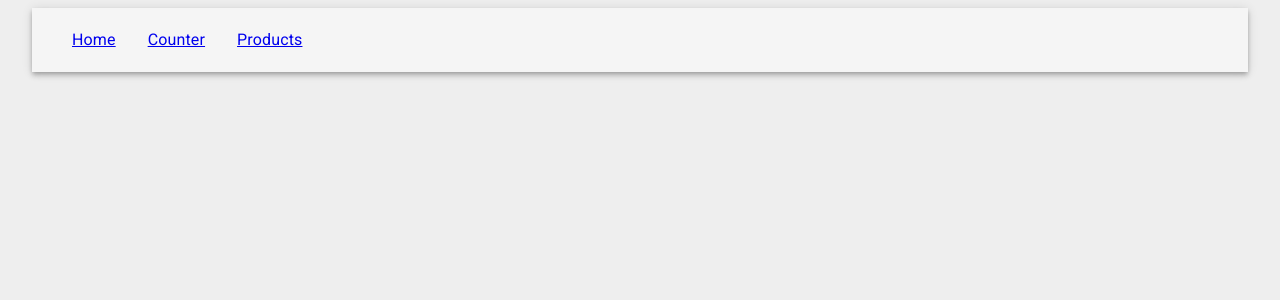
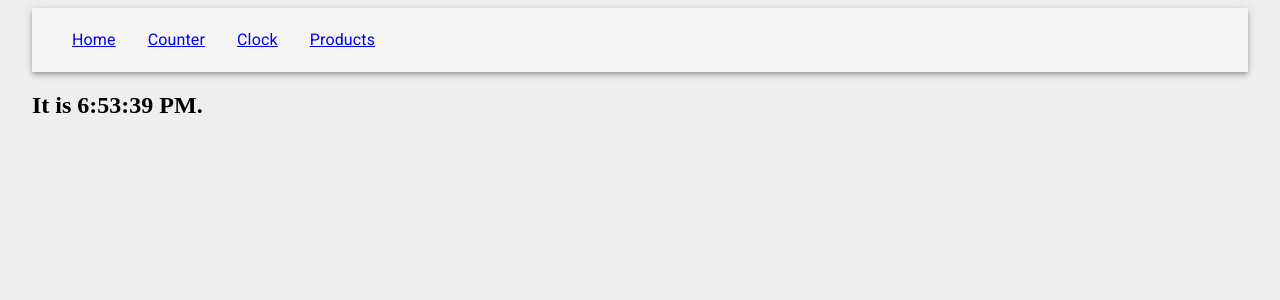
Before and after one commit to yireo-training/react-playground, a React app: page /clock in a window 1280 px wide. Shown: the top 300 px of the page. Built offline with nearby package versions, Linux system fonts and the light colour scheme.

Commit message:
Add a clock class and function

```diff
--- a/src/App.js
+++ b/src/App.js
@@ -6,6 +6,7 @@ import "./App.css";
 import Menu from "./Menu";
 import HomePage from "./App/Pages/HomePage";
 import CounterPage from "./App/Pages/CounterPage";
+import ClockPage from "./App/Pages/ClockPage";
 import ProductsPage from "./App/Pages/ProductsPage";
 import menuItems from "./menuItems";
 
@@ -38,6 +39,7 @@ class App extends React.Component {
                 pushMenuItemToState={this.pushMenuItemToState}
               />
               <Route path="/counter" component={CounterPage} />
+              <Route path="/clock" component={ClockPage} />
               <Route path="/products" component={ProductsPage} />
             </div>
           </Container>
--- /dev/null
+++ b/src/App/Clock/ClockFunctional.js
@@ -0,0 +1,15 @@
+import React, { useState, useEffect } from "react";
+
+const getTime = () => new Date().toLocaleTimeString();
+
+const Clock = () => {
+  const [time, setTime] = useState(getTime());
+
+  useEffect(() => {
+    setInterval(() => setTime(getTime()), 1000);
+  }, []);
+
+  return <h2>It is {time}.</h2>;
+};
+
+export default Clock;
--- /dev/null
+++ b/src/App/Pages/ClockPage.js
@@ -0,0 +1,12 @@
+import React from 'react';
+import Clock from '../Clock/ClockFunctional';
+
+const ClockPage = () => {
+    return (
+        <div>
+            <Clock />
+        </div>
+    );
+}
+
+export default ClockPage;
--- a/src/menuItems.js
+++ b/src/menuItems.js
@@ -10,6 +10,11 @@ export default [
       link: "counter"
     },
     {
+      id: "clock",
+      name: "Clock",
+      link: "clock"
+    },
+    {
       id: "products",
       name: "Products",
       link: "products"
```
Also changed, not shown: src/App/Clock/Clock.js (added, +28 -0 lines).
